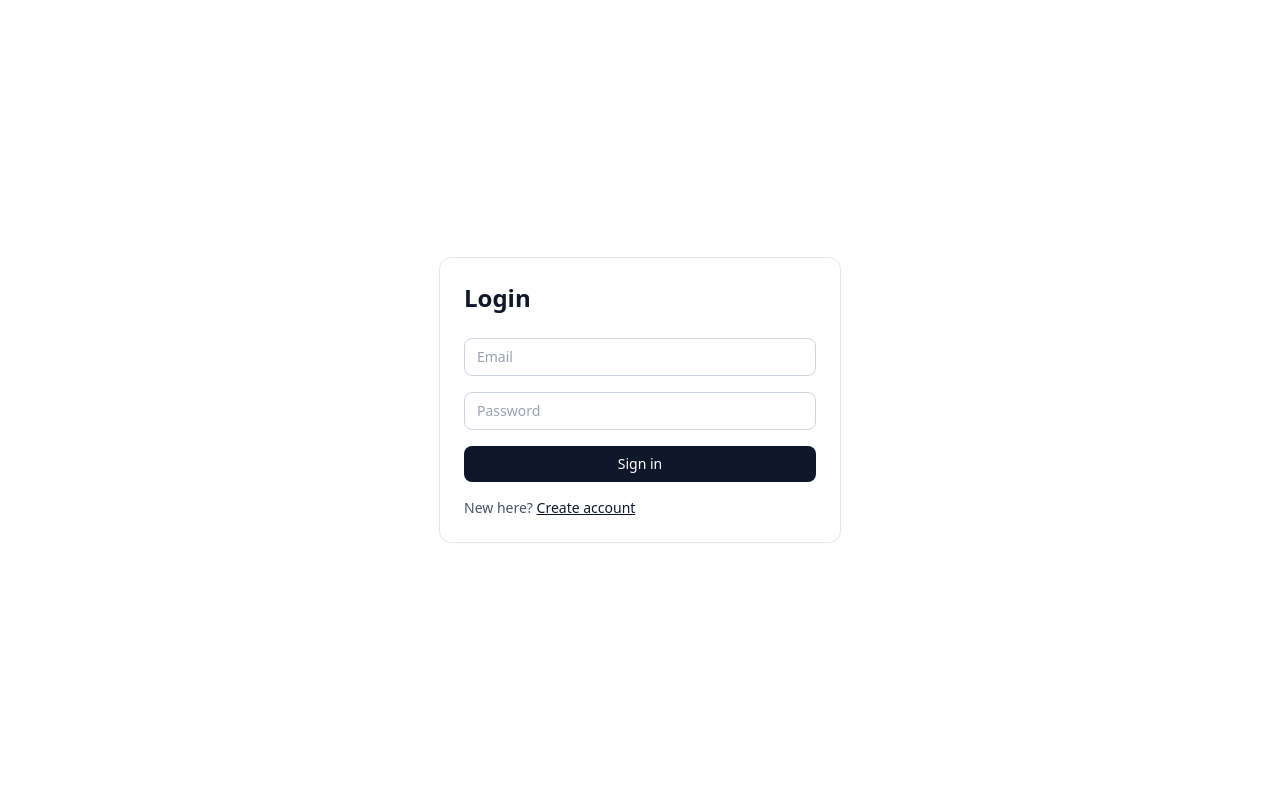
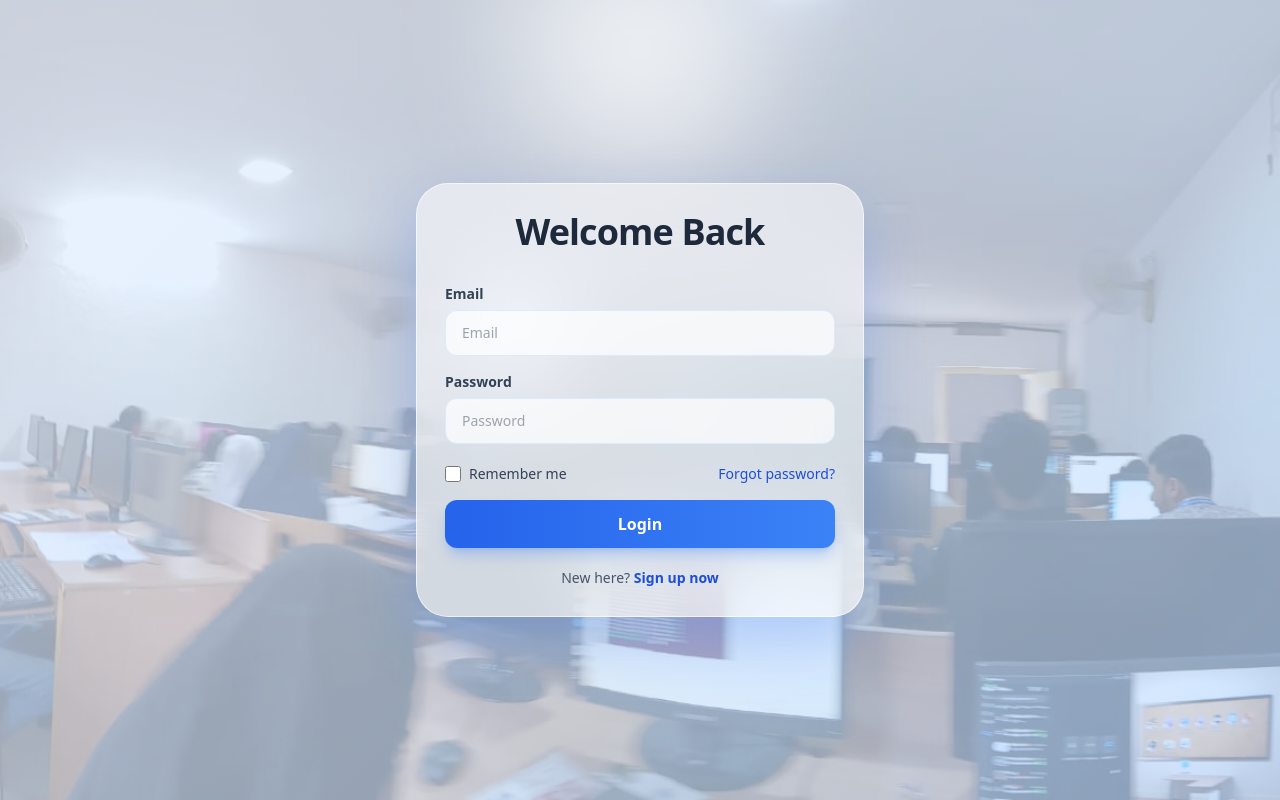
Before and after one commit to MOHAMMEDDANIYALM/Mycas-webspace, a Next.js app in the folder frontend/: page /login in a window 1280 px wide. Built offline with nearby package versions, Linux system fonts and the light colour scheme; no server answers.

Commit message:
style(frontend): align login and dashboard with blue glass mock

```diff
--- a/frontend/src/app/login/page.jsx
+++ b/frontend/src/app/login/page.jsx
@@ -5,12 +5,14 @@ import { useRouter } from 'next/navigation';
 import { useMutation } from '@tanstack/react-query';
 import { useEffect, useState } from 'react';
 import toast from 'react-hot-toast';
+import Image from 'next/image';
 import { useAuth } from 'providers/AuthProvider';
 
 export default function LoginPage() {
   const router = useRouter();
   const { login, isAuthenticated, isLoading } = useAuth();
   const [formData, setFormData] = useState({ email: '', password: '' });
+  const [rememberMe, setRememberMe] = useState(false);
 
   useEffect(() => {
     if (!isLoading && isAuthenticated) {
@@ -35,41 +37,68 @@ export default function LoginPage() {
   };
 
   return (
-    <main className="mx-auto flex min-h-screen w-full max-w-md items-center px-6 py-12">
-      <div className="w-full rounded-xl bg-white p-6 shadow-sm ring-1 ring-slate-200">
-        <h1 className="text-2xl font-bold">Login</h1>
+    <main className="relative flex min-h-screen items-center justify-center overflow-hidden bg-[linear-gradient(135deg,#e0ecff_0%,#dbeafe_40%,#bfdbfe_100%)] px-4 py-10 dark:bg-[linear-gradient(135deg,#0f172a_0%,#1e3a8a_45%,#1d4ed8_100%)]">
+      <div className="pointer-events-none absolute inset-0 opacity-30">
+        <Image src="/lab 2.jpeg" alt="Campus" fill unoptimized className="object-cover" />
+      </div>
+      <div className="pointer-events-none absolute -top-20 left-1/2 h-64 w-64 -translate-x-1/2 rounded-full bg-white/70 blur-3xl dark:bg-blue-200/20" />
 
-        <form onSubmit={handleSubmit} className="mt-6 space-y-4">
+      <div className="relative w-full max-w-md rounded-[2rem] border border-white/60 bg-white/55 p-7 shadow-[0_25px_60px_rgba(37,99,235,0.25)] backdrop-blur-2xl dark:border-blue-100/20 dark:bg-slate-900/55">
+        <h1 className="text-center text-4xl font-semibold tracking-tight text-slate-800 dark:text-white">Welcome Back</h1>
+
+        <form onSubmit={handleSubmit} className="mt-8 space-y-4">
+          <div>
+            <label className="mb-1.5 block text-sm font-semibold text-slate-700 dark:text-slate-200">Email</label>
             <input
               type="email"
               placeholder="Email"
               required
               value={formData.email}
               onChange={(event) => setFormData((prev) => ({ ...prev, email: event.target.value }))}
-            className="w-full rounded-lg border border-slate-300 px-3 py-2 text-sm outline-none focus:border-slate-500"
+              className="w-full rounded-xl border border-blue-100 bg-white/70 px-4 py-3 text-sm text-slate-700 outline-none transition focus:border-blue-500 dark:border-slate-700 dark:bg-slate-800/80 dark:text-slate-200"
             />
+          </div>
+
+          <div>
+            <label className="mb-1.5 block text-sm font-semibold text-slate-700 dark:text-slate-200">Password</label>
             <input
               type="password"
               placeholder="Password"
               required
               value={formData.password}
               onChange={(event) => setFormData((prev) => ({ ...prev, password: event.target.value }))}
-            className="w-full rounded-lg border border-slate-300 px-3 py-2 text-sm outline-none focus:border-slate-500"
+              className="w-full rounded-xl border border-blue-100 bg-white/70 px-4 py-3 text-sm text-slate-700 outline-none transition focus:border-blue-500 dark:border-slate-700 dark:bg-slate-800/80 dark:text-slate-200"
             />
+          </div>
+
+          <div className="flex items-center justify-between pt-1 text-sm">
+            <label className="flex cursor-pointer items-center gap-2 text-slate-700 dark:text-slate-300">
+              <input
+                type="checkbox"
+                checked={rememberMe}
+                onChange={(event) => setRememberMe(event.target.checked)}
+                className="h-4 w-4 rounded border-blue-300 text-blue-600"
+              />
+              Remember me
+            </label>
+            <button type="button" className="font-medium text-blue-700 hover:text-blue-800 dark:text-blue-300">
+              Forgot password?
+            </button>
+          </div>
 
           <button
             type="submit"
             disabled={loginMutation.isPending}
-            className="w-full rounded-lg bg-slate-900 px-4 py-2 text-sm font-medium text-white hover:bg-slate-800 disabled:opacity-60"
+            className="mt-2 w-full rounded-xl bg-gradient-to-r from-blue-600 to-blue-500 px-4 py-3 text-base font-semibold text-white shadow-lg shadow-blue-500/30 transition hover:from-blue-700 hover:to-blue-600 disabled:opacity-60"
           >
-            {loginMutation.isPending ? 'Signing in...' : 'Sign in'}
+            {loginMutation.isPending ? 'Signing in...' : 'Login'}
           </button>
         </form>
 
-        <p className="mt-4 text-sm text-slate-600">
+        <p className="mt-5 text-center text-sm text-slate-600 dark:text-slate-300">
           New here?{' '}
-          <Link href="/register" className="font-medium text-slate-900 underline">
-            Create account
+          <Link href="/register" className="font-semibold text-blue-700 hover:text-blue-800 dark:text-blue-300">
+            Sign up now
           </Link>
         </p>
       </div>
--- a/frontend/src/components/dashboard/ImmersiveDashboard.jsx
+++ b/frontend/src/components/dashboard/ImmersiveDashboard.jsx
@@ -65,9 +65,9 @@ export default function ImmersiveDashboard({ user, onLogout }) {
   }, [activeSection, user?.role]);
 
   return (
-    <main className="min-h-screen bg-[radial-gradient(circle_at_20%_0%,#dbeafe_0,#eef2ff_35%,#f8fafc_70%)] dark:bg-slate-950">
+    <main className="min-h-screen bg-[linear-gradient(160deg,#dbeafe_0%,#bfdbfe_38%,#e0e7ff_100%)] dark:bg-[linear-gradient(160deg,#0f172a_0%,#1e3a8a_45%,#111827_100%)]">
       <div className="mx-auto flex max-w-7xl gap-4 px-3 py-4 md:px-6 md:py-6">
-        <aside className={`fixed inset-y-0 left-0 z-50 w-72 transform border-r border-blue-100 bg-white/80 p-4 backdrop-blur-xl transition md:static md:translate-x-0 dark:border-slate-700 dark:bg-slate-900/80 ${isSidebarOpen ? 'translate-x-0' : '-translate-x-full'}`}>
+        <aside className={`fixed inset-y-0 left-0 z-50 w-72 transform border-r border-white/50 bg-white/60 p-4 shadow-2xl backdrop-blur-2xl transition md:static md:translate-x-0 dark:border-blue-100/10 dark:bg-slate-900/70 ${isSidebarOpen ? 'translate-x-0' : '-translate-x-full'}`}>
           <div className="mb-6 flex items-center justify-between">
             <h2 className="text-lg font-semibold text-blue-900 dark:text-white">Dashboard</h2>
             <button onClick={() => setSidebarOpen(false)} className="rounded-md bg-blue-50 px-2 py-1 text-xs font-semibold text-blue-700 md:hidden dark:bg-slate-800 dark:text-slate-200">
@@ -75,7 +75,7 @@ export default function ImmersiveDashboard({ user, onLogout }) {
             </button>
           </div>
 
-          <div className="mb-5 rounded-xl border border-blue-100 bg-blue-50/60 p-3 text-xs dark:border-slate-700 dark:bg-slate-800">
+          <div className="mb-5 rounded-2xl border border-blue-100/80 bg-gradient-to-r from-blue-50/80 to-indigo-50/60 p-3 text-xs dark:border-slate-700 dark:from-slate-800 dark:to-slate-900">
             <p className="font-semibold text-blue-900 dark:text-white">{user?.fullName}</p>
             <p className="mt-1 capitalize text-slate-600 dark:text-slate-300">{user?.role?.replace('_', ' ')}</p>
           </div>
@@ -111,6 +111,25 @@ export default function ImmersiveDashboard({ user, onLogout }) {
             </div>
           </div>
 
+          <div className="mb-4 rounded-3xl border border-white/60 bg-white/55 p-5 shadow-[0_20px_45px_rgba(37,99,235,0.2)] backdrop-blur-xl dark:border-blue-100/10 dark:bg-slate-900/65">
+            <h1 className="text-2xl font-semibold text-slate-800 dark:text-white md:text-3xl">Welcome Back, {user?.fullName?.split(' ')[0] || 'Student'}.</h1>
+            <p className="mt-1 text-sm text-slate-600 dark:text-slate-300">Your live workspace for classes, fees, attendance, and actions.</p>
+            <div className="mt-4 grid gap-3 sm:grid-cols-3">
+              <div className="rounded-xl bg-blue-600/90 px-4 py-3 text-white">
+                <p className="text-xs uppercase tracking-wide text-blue-100">Attendance</p>
+                <p className="mt-1 text-xl font-semibold">92%</p>
+              </div>
+              <div className="rounded-xl bg-white/80 px-4 py-3 text-slate-700 ring-1 ring-blue-100 dark:bg-slate-800 dark:text-slate-100 dark:ring-slate-700">
+                <p className="text-xs uppercase tracking-wide text-slate-500 dark:text-slate-300">Pending</p>
+                <p className="mt-1 text-xl font-semibold">3 Tasks</p>
+              </div>
+              <div className="rounded-xl bg-white/80 px-4 py-3 text-slate-700 ring-1 ring-blue-100 dark:bg-slate-800 dark:text-slate-100 dark:ring-slate-700">
+                <p className="text-xs uppercase tracking-wide text-slate-500 dark:text-slate-300">Fees</p>
+                <p className="mt-1 text-xl font-semibold">₹ 1,200</p>
+              </div>
+            </div>
+          </div>
+
           <AnimatePresence mode="wait">
             <motion.div key={activeSection} initial={{ opacity: 0, y: 14 }} animate={{ opacity: 1, y: 0 }} exit={{ opacity: 0, y: -14 }} transition={{ duration: 0.25 }} className="grid gap-4 sm:grid-cols-2 xl:grid-cols-3">
               {cards.map((card) => (
```
Lines whose indentation alone changed are shown as unchanged.
